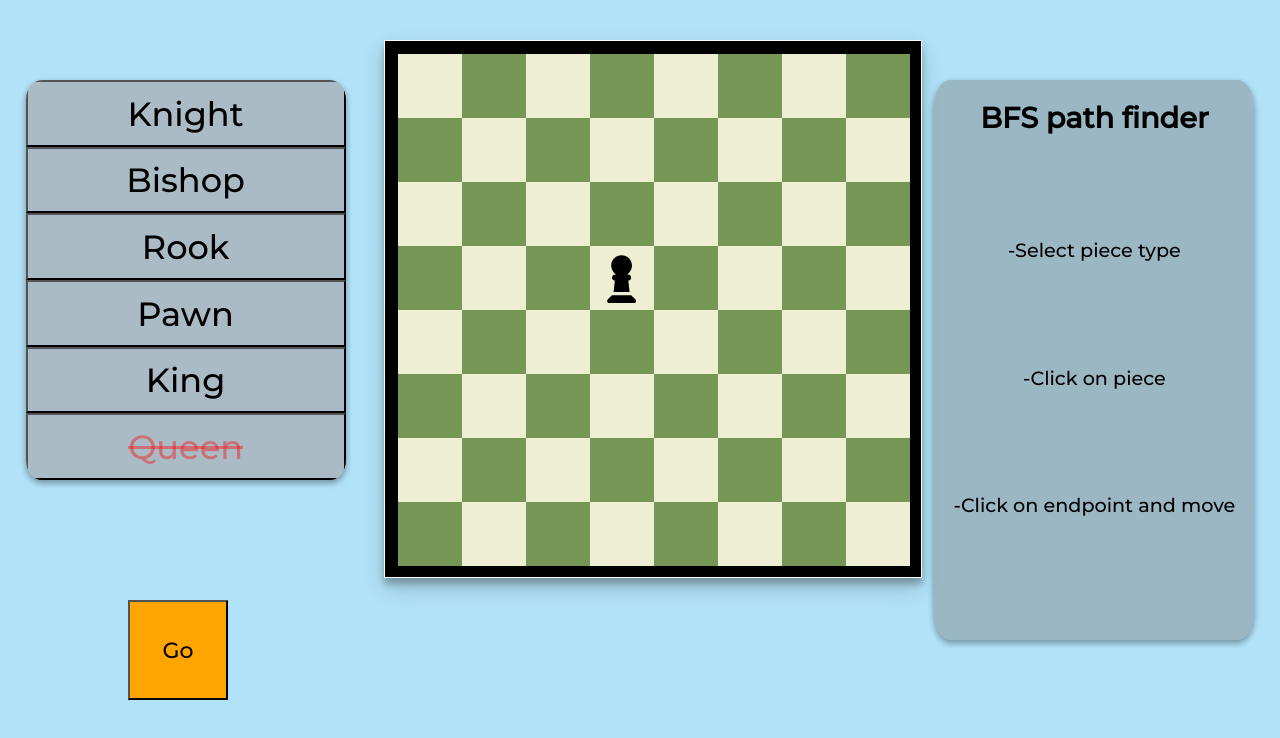
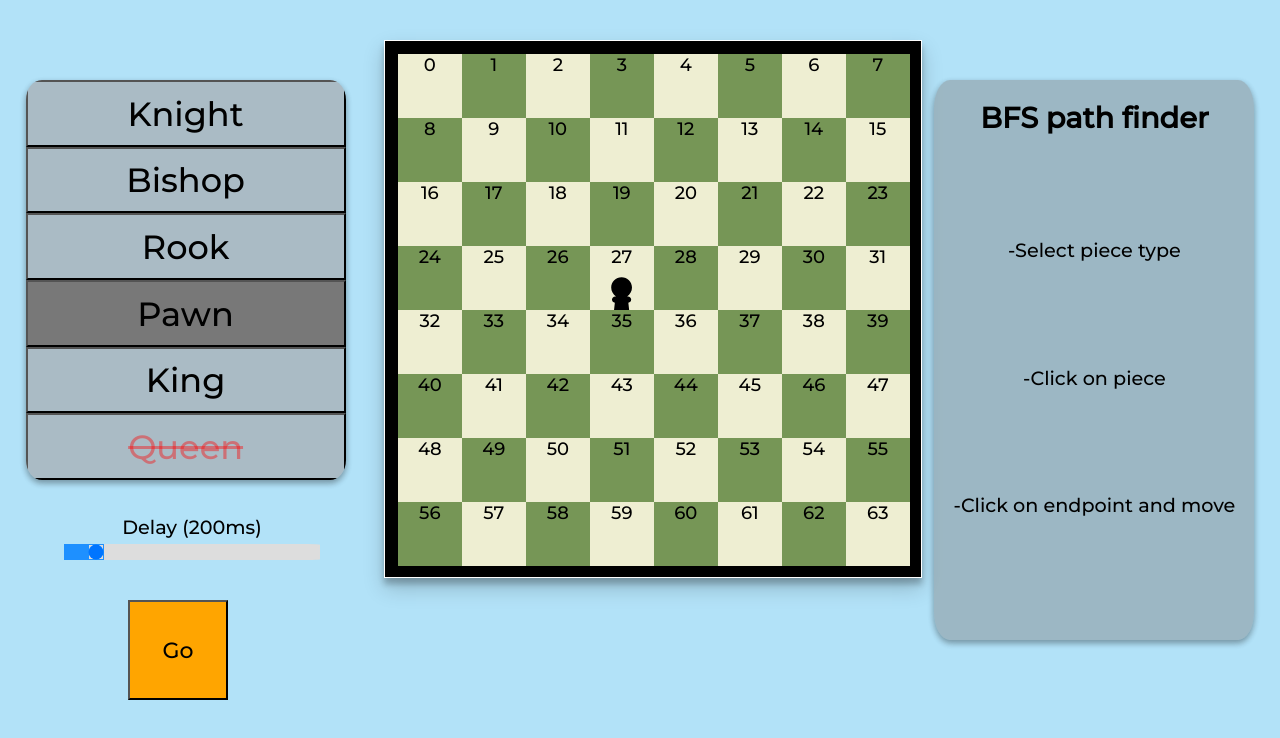
Before and after one commit to rafaelfontenele/chessboard, a React (Vite) app: page / in a window 1280 px wide. Both pictures are taken after a click on the button "Pawn". Shown: the top 738 px of the page. Built offline with nearby package versions, Linux system fonts and the light colour scheme.

Commit message:
Creating delay rage input

```diff
--- a/src/Chessboard.css
+++ b/src/Chessboard.css
@@ -11,6 +11,8 @@
     --red: #ff7070;
     --light-green: #9fff9c;
     --light-red: #ff9c9c;
+    --highlighted-image: url('../public/target3.svg');
+    --path-image: url('../public/arrowDown.svg');
   }
 
 
@@ -160,7 +162,7 @@ body {
 
 .cell.highlight {
   cursor: pointer;
-  background-image: url('../public/target3.svg');
+  background-image: var(--highlighted-image);
   background-position: center;
   background-size: 50%;
   background-repeat: no-repeat;
@@ -173,7 +175,128 @@ body {
   background-size: 30%;
 }
 
+.cell.highlight.path {
+  background-image: var(--highlighted-image);
+  animation: highlightedPath 600ms linear infinite;
+  background-size: 30%;
+}
+
+.delay-wrapper {
+  position: absolute;
+  bottom: 30%;
+  left: 5%;
+  width: 20%;
+  font-size: 0.4rem;
+  display: flex;
+  flex-direction: column;
+}
+
+.delay-range {
+  margin-top: 2%;
+}
+
+
+input[type="range"] {
+  cursor: pointer;
+  border-radius: 0; /* iOS */
+}
+
+::-webkit-slider-runnable-track {
+  background: #ddd;
+  border-radius: 5%;
+}
+
+::-webkit-slider-thumb {
+  -webkit-appearance: none;
+  width: 20px; /* 1 */
+  height: 40px;
+  background: #fff;
+  box-shadow: -200px 0 0 200px dodgerblue; /* 2 */
+  border: 2px solid #999; /* 1 */
+}
+
+::-moz-range-track {
+  height: 40px;
+  background: #ddd;
+}
+
+::-moz-range-thumb {
+  background: #fff;
+  height: 40px;
+  width: 20px;
+  border: 3px solid #999;
+  border-radius: 0 !important;
+  box-shadow: -200px 0 0 200px dodgerblue;
+  box-sizing: border-box;
+}
+
+::-ms-fill-lower {
+  background: dodgerblue;
+}
+
+::-ms-thumb {
+  background: #fff;
+  border: 2px solid #999;
+  height: 40px;
+  width: 20px;
+  box-sizing: border-box;
+}
+
+::-ms-ticks-after {
+  display: none;
+}
+
+::-ms-ticks-before {
+  display: none;
+}
+
+::-ms-track {
+  background: #ddd;
+  color: transparent;
+  height: 40px;
+  border: none;
+}
+
+::-ms-tooltip {
+  display: none;
+}
+
+
+
+
+
+
+
+
+
+
+
+
+
+
+
+
+
+
 @keyframes path {
+  0% {
+
+    background-image: var(--path-image);
+    background-position: top;
+    background-repeat: no-repeat;
+
+  }
+  100% {
+    background-image: var(--path-image);
+    background-position: center;
+    background-repeat: no-repeat;
+
+  }
+
+}
+
+
+@keyframes highlightedPath {
   0% {
 
     background-image: url('../public/arrowDown.svg');
@@ -183,6 +306,7 @@ body {
   }
   100% {
     background-image: url('../public/arrowDown.svg');
+    background-image: url('../public/target3.svg');
     background-position: center;
     background-repeat: no-repeat;
 
--- a/src/components/Chessboard.jsx
+++ b/src/components/Chessboard.jsx
@@ -3,6 +3,7 @@ import '../Chessboard.css'
 import { PieceComponent } from './PieceComponent';
 import { Game } from '../game/Game.jsx';
 import { Knight } from '../game/pieces/Knight';
+import { DelayRange } from './DelayRange';
 
 function Chessboard() {
 
@@ -14,6 +15,8 @@ function Chessboard() {
     path: [],
     typesNotImplemented: ['Queen'],
     selectedType: undefined,
+    gameLocked: false,
+    delay: 200
  } )
 
  const game = Game(state, setState);
@@ -40,6 +43,7 @@ function Chessboard() {
   }
 
   const handleCellClick = (index) => {
+    if (state.gameLocked) return;
 
     const clickedCell = state.board[index];
 
@@ -75,21 +79,43 @@ function Chessboard() {
 
   const go = () => {
 
-    if (!state.selectedPiece) console.log('No selected piece');
-    if (!state.selectedType) console.log('No type');
-    if (state.path.length == 0) console.log('no path');
-    if (state.board.indexOf(state.selectedPiece) !== state.path[0]) console.log('Piece must be in starting position')
-    return
+    if (!state.selectedPiece) return;
+    if (!state.selectedType) return;
+    if (state.path.length == 0) return;
+    if (state.board.indexOf(state.selectedPiece) !== state.path[0]) return;
+    if (state.gameLocked) return;
 
+    setState( prev => {
+      return {...prev,
+      gameLocked: true,
+    selectedPiece: undefined,
+  }
+    })
+
+
+    console.log(`Path ${state.path}`)
     let pathMoves = [];
     let indexFrom = state.selectedPiece.index;
-    for (let i = 0;i<state.path.slice(1).length;i++) {
+    for (let i = 1;i<state.path.length;i++) {
       const indexTo = state.path[i];
       pathMoves.push([indexFrom, indexTo]);
       indexFrom = indexTo;
     }
 
-    console.log(indexMoves);
+    pathMoves.map( (FromToIndexes, delayMultiplier) => {
+      const [indexFrom, indexTo] = [...FromToIndexes]
+      setTimeout(() => {
+        console.log(`${indexFrom} >>>> ${indexTo}`)
+        game.movePiece(indexFrom, indexTo)
+      }, (delayMultiplier * state.baseDelay));
+    })
+
+
+    setState( prev => {
+      return {...prev,
+      path: [],
+      gameLocked: false}
+    })
 
 
   }
@@ -100,13 +126,16 @@ const availableTypes = ['Knight', 'Bishop', 'Rook', 'Pawn', 'King','Queen'];
     <>
 
     <button className='go-btn' onClick={() => go()}>Go</button>
+
+    <DelayRange state={state} setState={setState} />
+
     <div className="type-selection">
 
       {availableTypes.map( type => {
         const isSelectedType = (state.selectedType == type) ? 'selected' : null
         const isBlocked = (state.typesNotImplemented.includes(type)) ? 'blocked' : null;
         return (
-          <button className={`type-btn ${isBlocked} ${isSelectedType}}`}
+          <button className={`type-btn ${isSelectedType} ${isBlocked}`}
            key={availableTypes.indexOf(type)} onClick={() => game.changeSelectedType(type)}>{type}</button>
         )
 })}
@@ -137,6 +166,7 @@ const availableTypes = ['Knight', 'Bishop', 'Rook', 'Pawn', 'King','Queen'];
         return (
           <div onMouseEnter={() => hoverCell(index)} onClick={() => handleCellClick(index)} className={cellClasses} key={index} style={{fontSize: '18px'}}>
 
+          {index}
 
           {item && (
               <PieceComponent item={item} />
--- /dev/null
+++ b/src/components/DelayRange.jsx
@@ -0,0 +1,26 @@
+import { useState, useEffect } from 'react';
+
+
+export const DelayRange = ( {state, setState} ) => {
+    const [currValue, setCurrValue] = useState(state.delay);
+
+    useEffect( () => {
+        setCurrValue( prev => state.delay)
+    }, [state.delay])
+    const changeDelay = () => {
+        console.log(this.val)
+
+        return
+        setState( prev => {
+            return {...prev,
+            delay: value}
+        })
+    }
+
+    return (
+        <div className="delay-wrapper">
+            Delay ({`${currValue}ms`})
+        <input type="range" className='delay-range' min='0' max='2000' value={currValue} onChange={(e) => changeDelay() }/>
+        </div>
+    )
+}
--- a/src/game/Game.jsx
+++ b/src/game/Game.jsx
@@ -15,7 +15,7 @@ export const Game = ( state, setState ) => {
         while (q.length) {
           const [currentIndex ,path] = q.shift();
           c++;
-          if (c > 1000) {
+          if (c > 50000) {
             return []
           };
 
```
